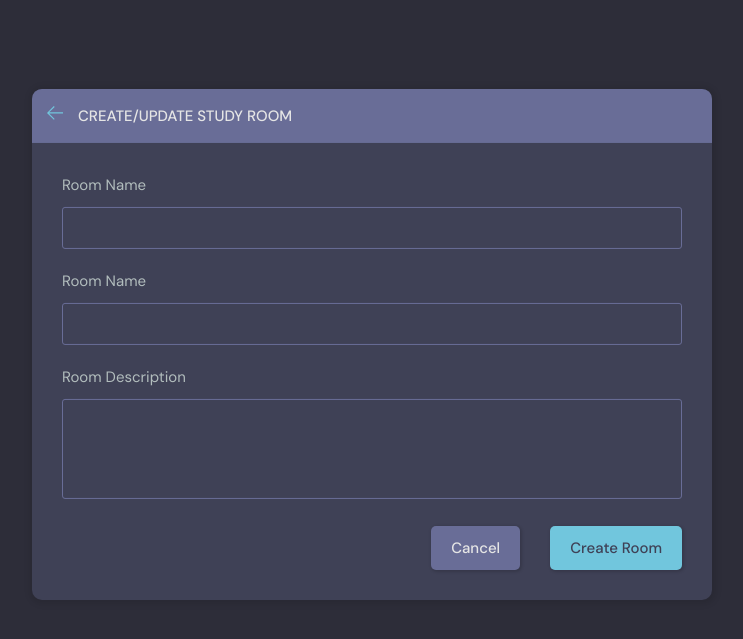
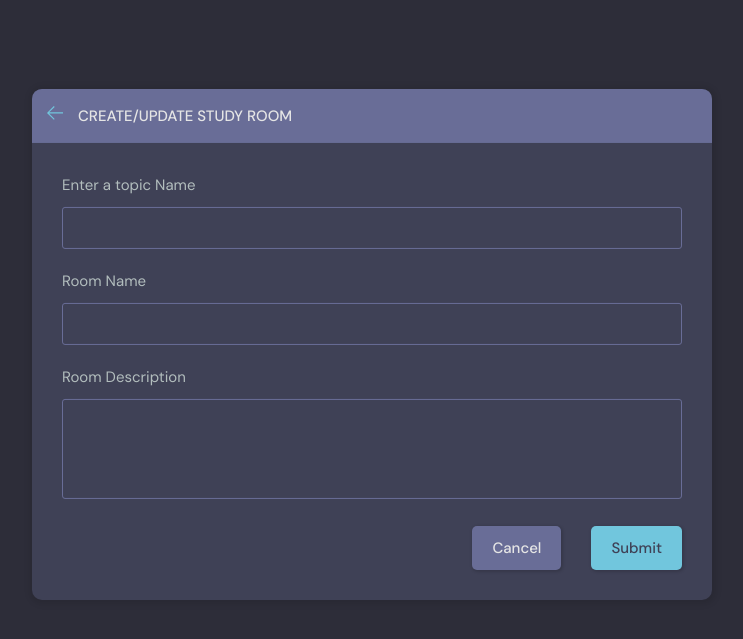
Before and after one commit to Hardikmaind/my-studybud, a Django app: page /create-room/ in a window 1280 px wide. Shown: the part 76-715 px from the top of the page, without its empty margins (268-1011 px from the left). Run offline with Django 4.2, Linux system fonts and the light colour scheme; a user stored in the database is signed in; data comes from the database, SQL or seed files in the repository; both versions use the stored data as it was after the commit.

Commit message:
done room createion and updation form pge

```diff
--- a/studybud/base/templates/base/room.html
+++ b/studybud/base/templates/base/room.html
@@ -24,7 +24,7 @@
         </div>
         {% if room.host == request.user %}
         <div class="room__topRight">
-          <a href="{% url 'update-room' room.id %}">
+          <a href="{% url 'update-room' room.id %}">Edit
             <svg
               enable-background="new 0 0 24 24"
               height="32"
@@ -52,7 +52,7 @@
               </g>
             </svg>
           </a>
-          <a href="{% url 'delete-room' room.id %}">
+          <a href="{% url 'delete-room' room.id %}">Close
             <svg
               version="1.1"
               xmlns="http://www.w3.org/2000/svg"
--- a/studybud/base/templates/base/room_form.html
+++ b/studybud/base/templates/base/room_form.html
@@ -27,8 +27,8 @@
           {% csrf_token %}
 
           <div class="form__group">
-            <label for="room_topic">Room Name</label>
-            <input required type="text" list="topic-list" name="topic" />
+            <label for="room_topic"> Enter a topic Name</label>
+            <input required type="text" value="{{room.topic.name}}" list="topic-list" name="topic" />
             <!-- The <datalist> tag is used to provide an "autocomplete" feature for <input> elements. Users will see a drop-down list of pre-defined options as they input data. -->
             <datalist id="topic-list">
               <select id="room_topic">
@@ -64,7 +64,7 @@
 
           <div class="form__action">
             <a class="btn btn--dark" href="index.html">Cancel</a>
-            <button class="btn btn--main" type="submit">Create Room</button>
+            <button class="btn btn--main" type="submit">Submit</button>
           </div>
         </form>
       </div>
--- a/studybud/base/views.py
+++ b/studybud/base/views.py
@@ -94,11 +94,17 @@ def updateRoom(request, pk):
         return HttpResponse('You are not allowed here')
 
     if (request.method == 'POST'):
-        form = RoomForm(request.POST, instance=room)
-        if form.is_valid():
-            form.save()
-            return redirect('home')
-    context = {'form': form,'topics':topics}
+        topic_name=request.POST.get('topic')
+        topic,created=Topic.objects.get_or_create(name=topic_name)
+        room.name=request.POST.get('name')
+        room.topic=topic
+        room.description=request.POST.get('description')
+        room.save()
+        # form = RoomForm(request.POST, instance=room)
+        # if form.is_valid():
+        #     form.save()
+        return redirect('home')
+    context = {'form': form,'topics':topics,'room':room}
     return render(request, 'base/room_form.html', context)
 
 
```
Also changed, not shown: studybud/db.sqlite3.
